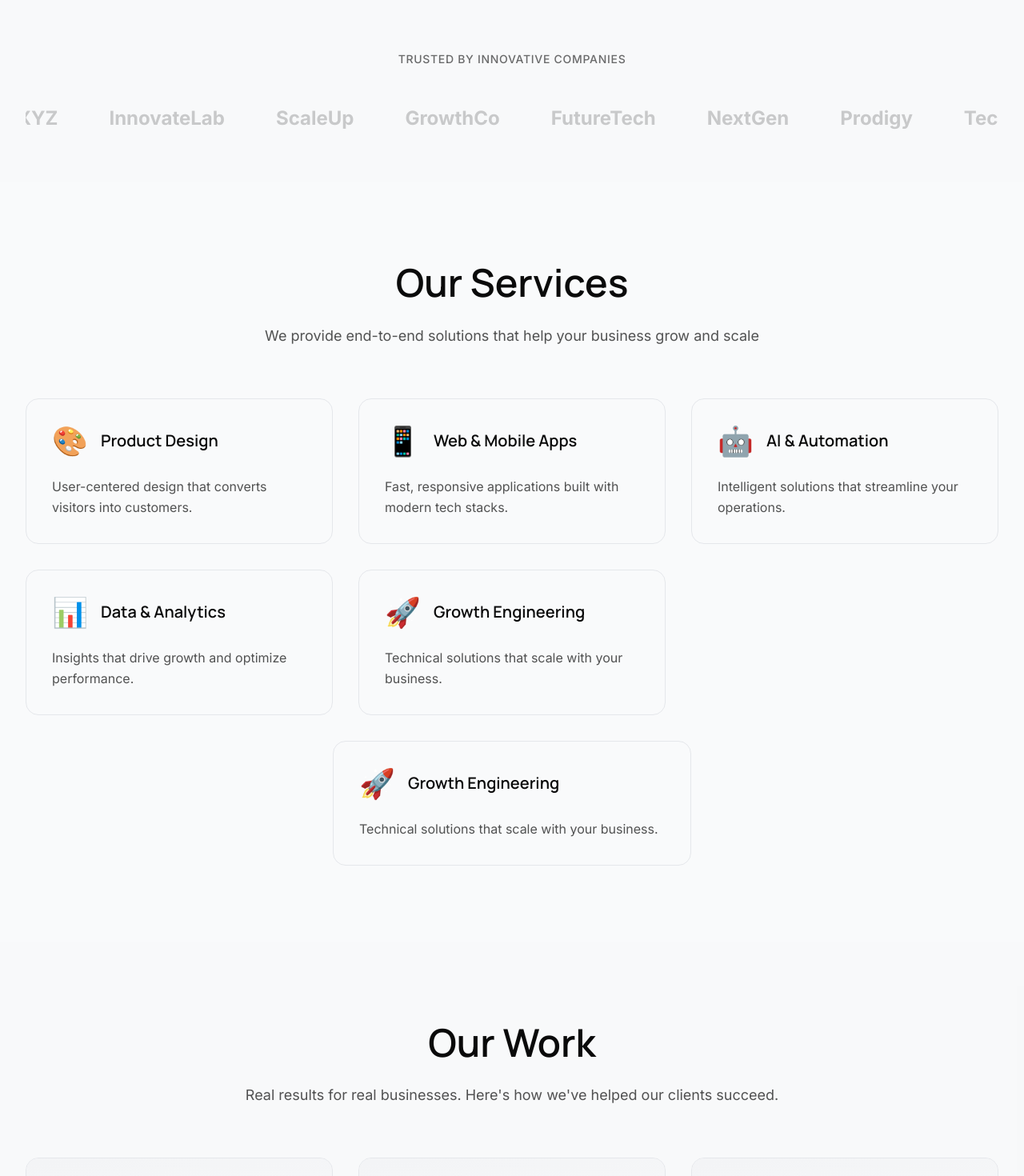
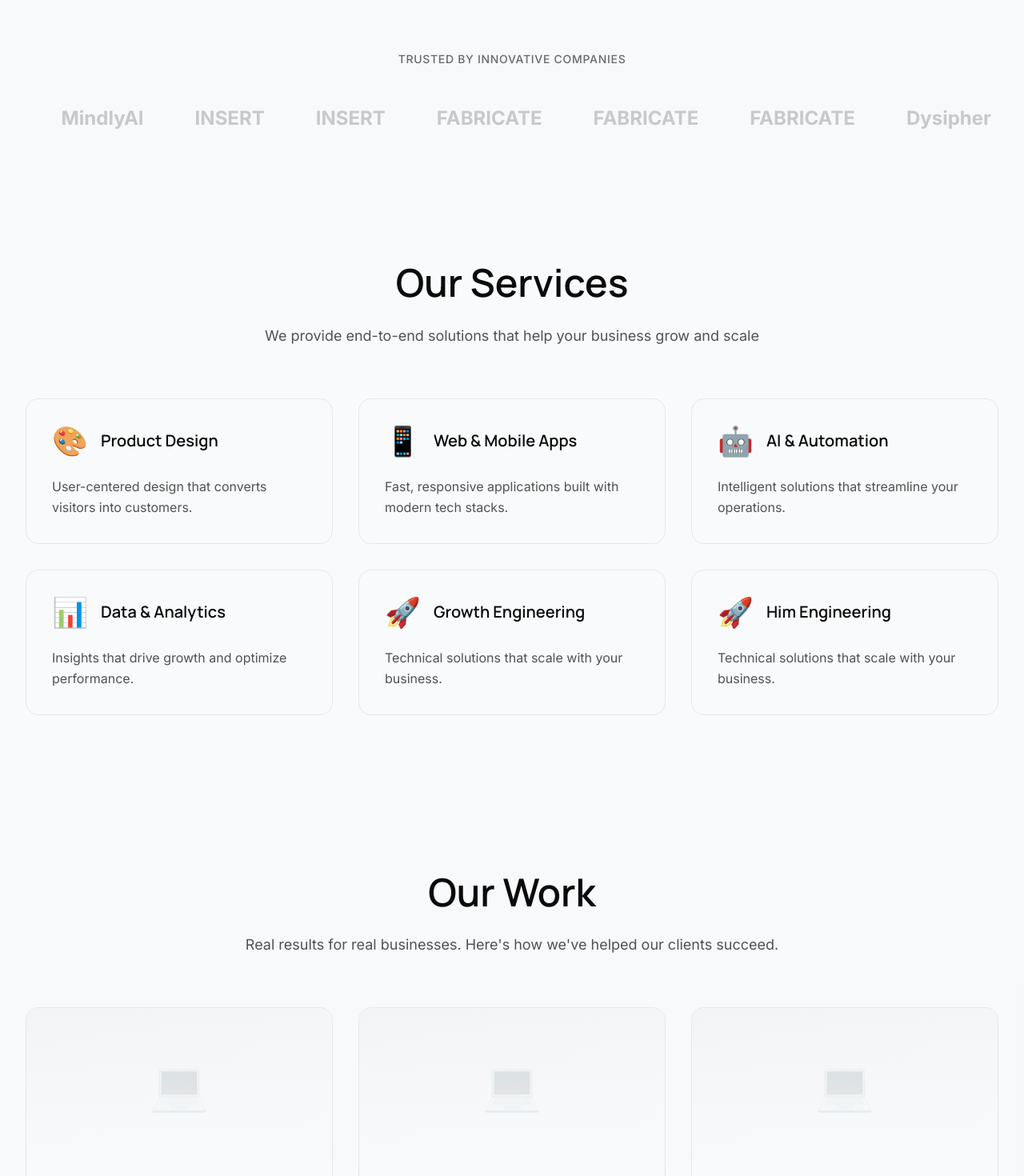
Before and after one commit to benthuro21/NorthHighDigital, a Next.js app: page / in a window 1280 px wide. Shown: the part 800-2270 px from the top of the page at 80% size. Built offline with nearby package versions, Linux system fonts and the light colour scheme.

Commit message:
small changes to site, see notion for more details about future changes

```diff
--- a/src/app/(site)/_components/contact.tsx
+++ b/src/app/(site)/_components/contact.tsx
@@ -162,7 +162,8 @@ ${formData.message}`;
                 size="lg"
                 className="w-full font-medium"
               >
-                Send Message
+                Send Message (email, consider removing this section entirely and
+                just routing to calendly link) (insert mail logo)
               </Button>
             </form>
           </motion.div>
--- a/src/app/(site)/_components/footer.tsx
+++ b/src/app/(site)/_components/footer.tsx
@@ -32,10 +32,10 @@ export function Footer() {
               <div className="flex flex-wrap gap-4">
                 {siteConfig.company.founders.map((founder) => (
                   <span
-                    key={founder}
+                    key={founder.name}
                     className="text-background/80 font-medium"
                   >
-                    {founder}
+                    {founder.name}
                   </span>
                 ))}
               </div>
--- a/src/app/(site)/_components/header.tsx
+++ b/src/app/(site)/_components/header.tsx
@@ -39,7 +39,7 @@ export function Header() {
               whileHover={{ scale: 1.05 }}
               className="text-2xl font-bold font-heading text-foreground"
             >
-              AT Studios
+              AT Digital Solutions
             </motion.div>
           </Link>
 
--- a/src/app/(site)/_components/marquee.tsx
+++ b/src/app/(site)/_components/marquee.tsx
@@ -3,14 +3,14 @@
 import { motion } from "framer-motion";
 
 const logos = [
-  "TechCorp",
-  "StartupXYZ",
-  "InnovateLab",
-  "ScaleUp",
-  "GrowthCo",
-  "FutureTech",
-  "NextGen",
-  "Prodigy",
+  "Dysipher",
+  "Cribora",
+  "MindlyAI",
+  "INSERT",
+  "INSERT",
+  "FABRICATE",
+  "FABRICATE",
+  "FABRICATE",
 ];
 
 export function Marquee() {
--- a/src/app/(site)/_components/services.tsx
+++ b/src/app/(site)/_components/services.tsx
@@ -60,32 +60,6 @@ export function Services() {
             </motion.div>
           ))}
         </div>
-
-        {/* Additional service card for the 5th service */}
-        <motion.div
-          initial={{ opacity: 0, y: 20 }}
-          whileInView={{ opacity: 1, y: 0 }}
-          transition={{ duration: 0.6, delay: 0.4 }}
-          viewport={{ once: true }}
-          whileHover={{ y: -8 }}
-          className="group relative bg-background border border-border rounded-2xl p-8 hover:shadow-lg transition-all duration-300 mt-8 max-w-md mx-auto"
-        >
-          <div className="flex items-center mb-6">
-            <div className="text-4xl mr-4 group-hover:scale-110 transition-transform duration-300">
-              {iconMap[siteConfig.services[4].icon as keyof typeof iconMap]}
-            </div>
-            <h3 className="text-xl font-semibold font-heading">
-              {siteConfig.services[4].title}
-            </h3>
-          </div>
-
-          <p className="text-foreground/70 font-body leading-relaxed">
-            {siteConfig.services[4].description}
-          </p>
-
-          {/* Hover effect overlay */}
-          <div className="absolute inset-0 bg-gradient-to-br from-accent/5 to-transparent rounded-2xl opacity-0 group-hover:opacity-100 transition-opacity duration-300" />
-        </motion.div>
       </div>
     </section>
   );
--- a/src/app/(site)/_components/why-us.tsx
+++ b/src/app/(site)/_components/why-us.tsx
@@ -1,6 +1,7 @@
 "use client";
 
 import { motion } from "framer-motion";
+import Image from "next/image";
 import { siteConfig } from "@/site.config";
 
 export function WhyUs() {
@@ -69,31 +70,38 @@ export function WhyUs() {
             <div className="flex flex-col sm:flex-row items-center justify-center gap-8">
               {siteConfig.company.founders.map((founder, index) => (
                 <motion.div
-                  key={founder}
+                  key={founder.name}
                   initial={{ opacity: 0, scale: 0.9 }}
                   whileInView={{ opacity: 1, scale: 1 }}
                   transition={{ duration: 0.6, delay: 0.4 + index * 0.1 }}
                   viewport={{ once: true }}
                   className="text-center"
                 >
-                  <div className="w-20 h-20 bg-gradient-to-br from-accent to-accent/70 rounded-full flex items-center justify-center mb-4 mx-auto">
-                    <span className="text-2xl font-bold text-foreground">
-                      {founder
-                        .split(" ")
-                        .map((n) => n[0])
-                        .join("")}
-                    </span>
+                  <div className="w-24 h-24 rounded-full overflow-hidden mb-4 mx-auto border border-border shadow-sm">
+                    <Image
+                      src={founder.image}
+                      alt={founder.name}
+                      width={96}
+                      height={96}
+                      className="object-cover w-full h-full"
+                    />
                   </div>
-                  <h4 className="font-semibold font-heading">{founder}</h4>
-                  <p className="text-sm text-foreground/70">Co-Founder</p>
+
+                  <h4 className="font-semibold font-heading">{founder.name}</h4>
+                  <p className="text-sm text-foreground/70">{founder.title}</p>
                 </motion.div>
               ))}
             </div>
             <p className="text-foreground/70 mt-6 font-body max-w-2xl mx-auto">
-              Ben and Ardi bring decades of combined experience in software
-              development, product design, and business strategy. They founded
-              AT Studios to help ambitious founders and brands build software
-              that actually works.
+              Ben and Ardi bring years of combined experience in software
+              development, product design, and business strategy. Together, they
+              founded AT Studios with a shared belief that great software should
+              be both functional and inspiring. From early-stage startups to
+              growing brands, they’ve helped teams turn ambitious ideas into
+              elegant, scalable products that solve real problems. Their
+              approach blends technical precision with creative strategy,
+              ensuring every project not only works flawlessly but stands out in
+              an increasingly crowded digital world.
             </p>
           </div>
         </motion.div>
--- a/src/site.config.ts
+++ b/src/site.config.ts
@@ -1,10 +1,19 @@
 export const siteConfig = {
   // Company Info
   company: {
-    name: "AT Studios",
+    name: "AT Digital Solutions",
     tagline: "We ship fast, clean software for founders & brands.",
     subhead: "Design, build, and iterate — from idea to v1 to scale.",
-    founders: ["Ben Thuroczy", "Ardi Ahmed"],
+    founders: [{
+      name: "Ben Thuroczy",
+      title: "Co-Founder",
+      image: "/images/founders/ardi.png"
+    },
+    {
+      name: "Ardi Ahmed",
+      title: "Co-Founder",
+      image: "/images/founders/ardi.png"
+    }],
     calendlyLink: "https://calendly.com/at-studios/discovery-call",
   },
 
@@ -44,6 +53,11 @@ export const siteConfig = {
       description: "Technical solutions that scale with your business.",
       icon: "growth",
     },
+    {
+      title: "Him Engineering",
+      description: "Technical solutions that scale with your business.",
+      icon: "growth",
+    }
   ],
 
   // Case Studies
@@ -132,19 +146,14 @@ export const siteConfig = {
   // Testimonials
   testimonials: [
     {
-      quote: "AT Studios delivered our MVP in 3 weeks. The quality exceeded our expectations and the team was incredibly responsive throughout the process.",
-      author: "Sarah Chen",
-      role: "Founder, TechStart",
+      quote: "AT's team delivered our MVP in 3 weeks. The quality exceeded our expectations and the team was incredibly responsive throughout the process.",
+      author: "Hower LAST NAME",
+      role: "Founder, Cribora",
     },
     {
       quote: "Working with Ben and Ardi was a game-changer. They understood our vision and brought it to life with clean, scalable code.",
-      author: "Marcus Rodriguez",
-      role: "CEO, GrowthCo",
-    },
-    {
-      quote: "The attention to detail and user experience focus is unmatched. Our conversion rates improved by 200% after their redesign.",
-      author: "Emily Watson",
-      role: "Product Manager, ScaleUp",
+      author: "Junna Park",
+      role: "CEO, Dysipher",
     },
   ],
 
```
Also changed, not shown: public/images/founders/ardi.png (added).
